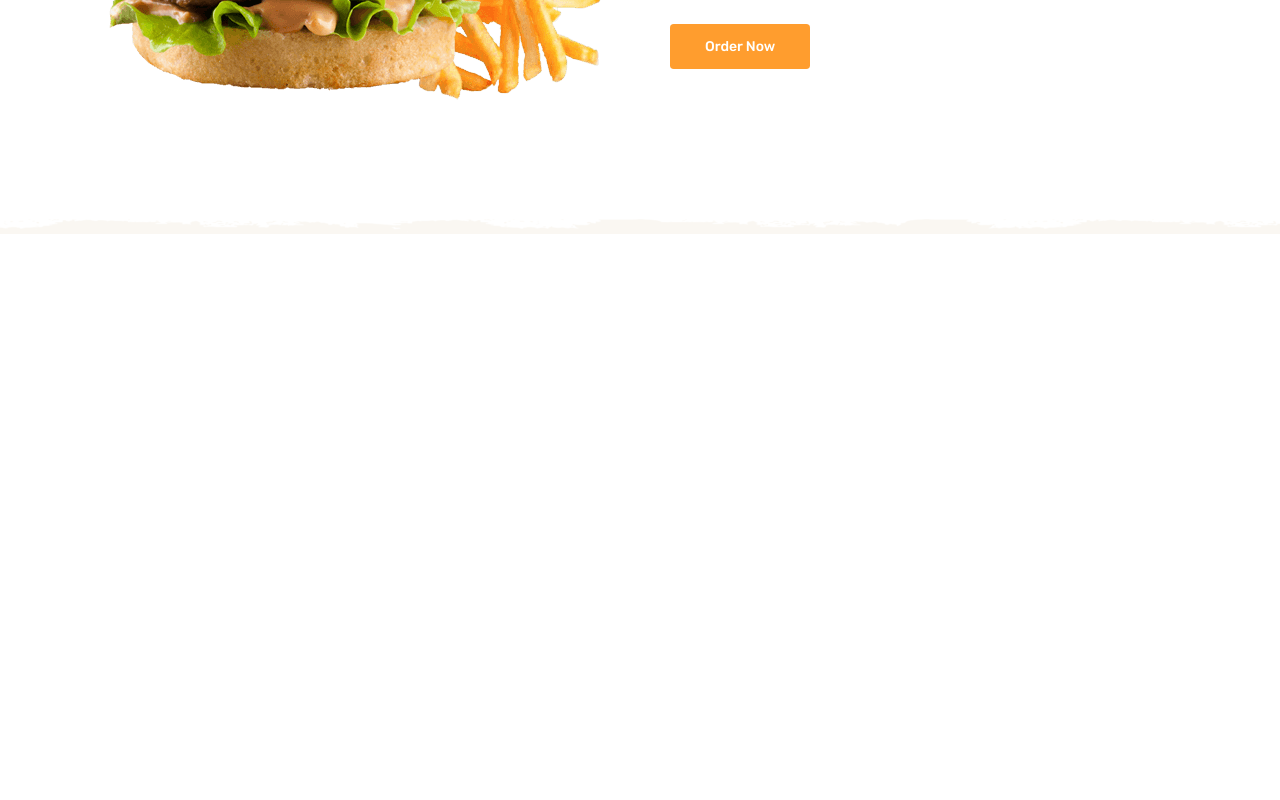
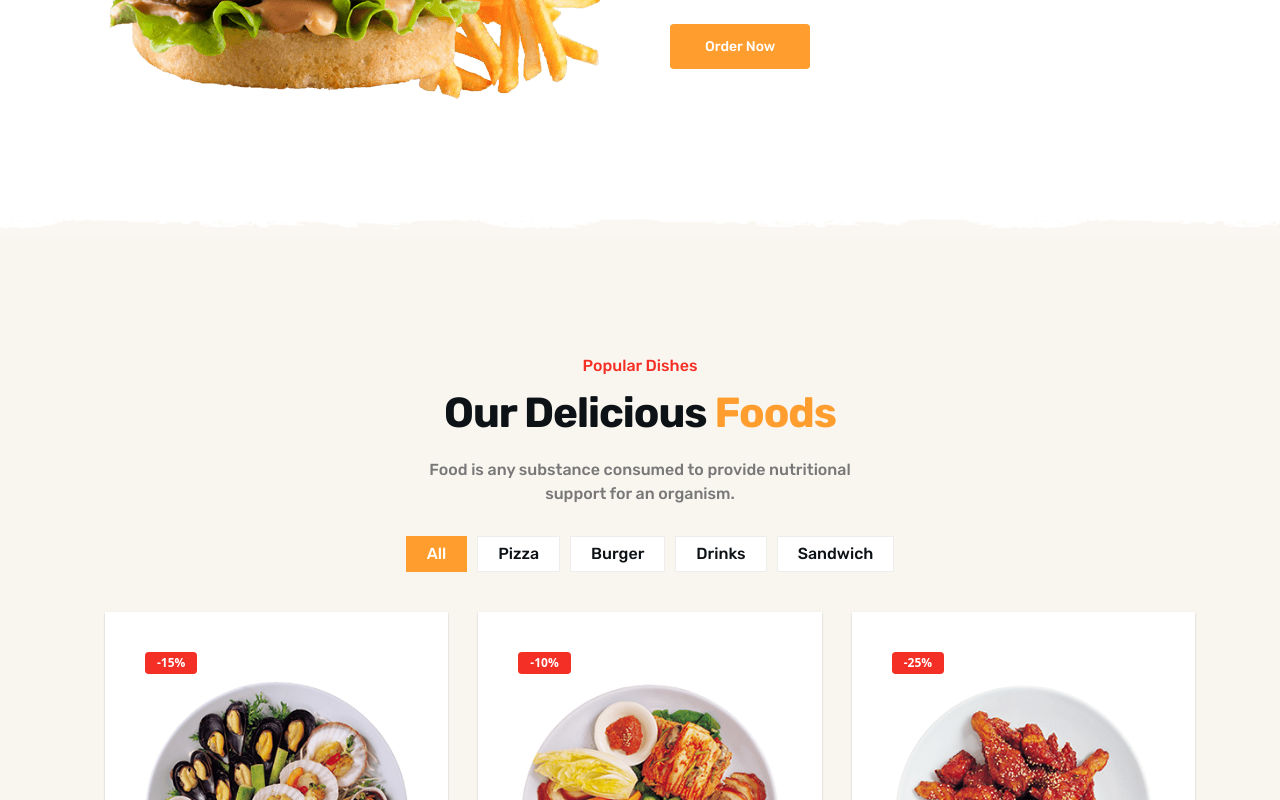
Before and after one commit to TeeboiCode/Foodie-app, a Vue app: page / in a window 1280 px wide. Shown: the part 2000-2800 px from the top of the page. Before the commit the page ends 2234 px from the top, so only its background shows below. Built offline with nearby package versions, Linux system fonts and the light colour scheme.

Commit message:
Added Food Menu  Section

```diff
--- a/src/assets/scss/_base-reset.scss
+++ b/src/assets/scss/_base-reset.scss
@@ -86,7 +86,7 @@ body.active {
 }
 
 ::-webkit-scrollbar {
-  width: 8px;
+  width: 4px;
 }
 
 ::-webkit-scrollbar-track {
--- a/src/assets/scss/_food-menu.scss
+++ b/src/assets/scss/_food-menu.scss
@@ -28,12 +28,13 @@
   font-weight: var(--fw-500);
   padding: 5px 20px;
   border: 1px solid var(--border-color, var(--cultured));
+  font-size: 16px !important;
 }
 
 .filter-btn.active {
-  background-color: var(--deep-saffron);
-  --color: var(--white);
-  --border-color: var(--deep-saffron);
+  background-color: var(--deep-saffron) !important;
+  --color: var(--white) !important;
+  --border-color: var(--deep-saffron) !important;
 }
 
 .food-menu-list {
@@ -60,6 +61,8 @@
 }
 
 .food-menu-card .badge {
+  padding: 5px 12px !important;
+  font-weight: 500;
   top: 0;
   left: 0;
 }
--- /dev/null
+++ b/src/components/food-menu/FoodMenuSection.vue
@@ -0,0 +1,179 @@
+<template>
+  <section class="section food-menu" id="food-menu">
+    <div class="container">
+      <p class="section-subtitle">Popular Dishes</p>
+
+      <h2 class="h2 section-title">
+        Our Delicious <span class="span">Foods</span>
+      </h2>
+
+      <p class="section-text">
+        Food is any substance consumed to provide nutritional support for an
+        organism.
+      </p>
+
+      <ul class="fiter-list">
+        <li>
+          <button class="filter-btn active">All</button>
+        </li>
+
+        <li>
+          <button class="filter-btn">Pizza</button>
+        </li>
+
+        <li>
+          <button class="filter-btn">Burger</button>
+        </li>
+
+        <li>
+          <button class="filter-btn">Drinks</button>
+        </li>
+
+        <li>
+          <button class="filter-btn">Sandwich</button>
+        </li>
+      </ul>
+
+      <ul class="food-menu-list">
+        <li v-for="item in foodMenu" :key="item.id">
+          <div class="food-menu-card">
+            <div class="card-banner">
+              <img
+                :src="item.img"
+                width="300"
+                height="300"
+                loading="lazy"
+                :alt="item.alt"
+                class="w-100"
+              />
+
+              <div class="badge">{{ item.discount }}</div>
+
+              <button class="btn food-menu-btn">Order Now</button>
+            </div>
+
+            <div class="wrapper">
+              <p class="category">{{ item.category }}</p>
+
+              <div class="rating-wrapper">
+                <ion-icon name="star" v-for="i in 5" :key="i"></ion-icon>
+              </div>
+            </div>
+
+            <h3 class="h3 card-title">{{ item.title }}</h3>
+
+            <div class="price-wrapper">
+              <p class="price-text">Price:</p>
+
+              <data class="price" :value="item.price">
+                {{ item.price }}
+              </data>
+
+              <del class="del" :value="item.oldPrice">
+                {{ item.oldPrice }}
+              </del>
+            </div>
+          </div>
+        </li>
+      </ul>
+    </div>
+  </section>
+</template>
+
+<script setup>
+import foodMenuImg1 from "@/assets/images/food-menu-1.png";
+import foodMenuImg2 from "@/assets/images/food-menu-2.png";
+import foodMenuImg3 from "@/assets/images/food-menu-3.png";
+import foodMenuImg4 from "@/assets/images/food-menu-4.png";
+import foodMenuImg5 from "@/assets/images/food-menu-5.png";
+import foodMenuImg6 from "@/assets/images/food-menu-6.png";
+
+const foodMenu = [
+  {
+    id: 1,
+    img: foodMenuImg1,
+    discount: "-15%",
+    category: "Chicken",
+    title: "Fried Chicken Unlimited",
+    alt: "Fried Chicken Unlimited",
+    price: "$59.00",
+    oldPrice: "$69.00",
+  },
+  {
+    id: 2,
+    img: foodMenuImg2,
+    discount: "-10%",
+    category: "Noddles",
+    title: "Burger King Whopper",
+    alt: "Burger King Whopper",
+    price: "$29.00",
+    oldPrice: "$39.00",
+  },
+  {
+    id: 3,
+    img: foodMenuImg3,
+    discount: "-25%",
+    category: "Pizzas",
+    title: "White Castle Pizzas",
+    alt: "White Castle Pizzas",
+    price: "$49.00",
+    oldPrice: "$69.00",
+  },
+  {
+    id: 4,
+    img: foodMenuImg4,
+    discount: "-20%",
+    category: "Burrito",
+    title: "Bell Burrito Supreme",
+    alt: "Bell Burrito Supreme",
+    price: "$59.00",
+    oldPrice: "$69.00",
+  },
+  {
+    id: 5,
+    img: foodMenuImg5,
+    discount: "-5%",
+    category: "Nuggets",
+    title: "Kung Pao Chicken BBQ",
+    alt: "Kung Pao Chicken BBQ",
+    price: "$49.00",
+    oldPrice: "$69.00",
+  },
+
+  {
+    id: 6,
+    img: foodMenuImg6,
+    discount: "-15%",
+    category: "Chicken",
+    title: "Wendy's Chicken",
+    alt: "Wendy's Chicken",
+    price: "$49.00",
+    oldPrice: "$69.00",
+  },
+];
+</script>
+
+<style lang="scss" scoped>
+.section-subtitle {
+  font-size: 16px !important;
+}
+
+.section-text {
+  color: var(--sonic-silver) !important;
+  font-family: var(--ff-rubik) !important;
+  font-weight: var(--fw-500) !important;
+  font-size: 16px !important;
+}
+
+.price-wrapper {
+  font-size: 16px !important;
+}
+
+.category {
+  font-size: 16px !important;
+  color: var(--sonic-silver) !important;
+  font-weight: var(--fw-500) !important;
+  font-family: var(--ff-rubik) !important;
+  margin-block-end: 10px !important;
+}
+</style>
--- a/src/views/Home.vue
+++ b/src/views/Home.vue
@@ -6,12 +6,14 @@
       <HeroSectionVue></HeroSectionVue>
       <PromoVue></PromoVue>
       <AboutSectionVue></AboutSectionVue>
+      <FoodMenuSectionVue></FoodMenuSectionVue>
     </main>
   </div>
 </template>
 
 <script setup>
 import AboutSectionVue from "../components/about/AboutSection.vue";
+import FoodMenuSectionVue from "../components/food-menu/FoodMenuSection.vue";
 import headerVue from "../components/header/header.vue";
 import HeroSectionVue from "../components/hero/HeroSection.vue";
 import PromoVue from "../components/Promo/Promo.vue";
```
Also changed, not shown: src/components/Promo/Promo-card.vue (+4 -11 lines).
